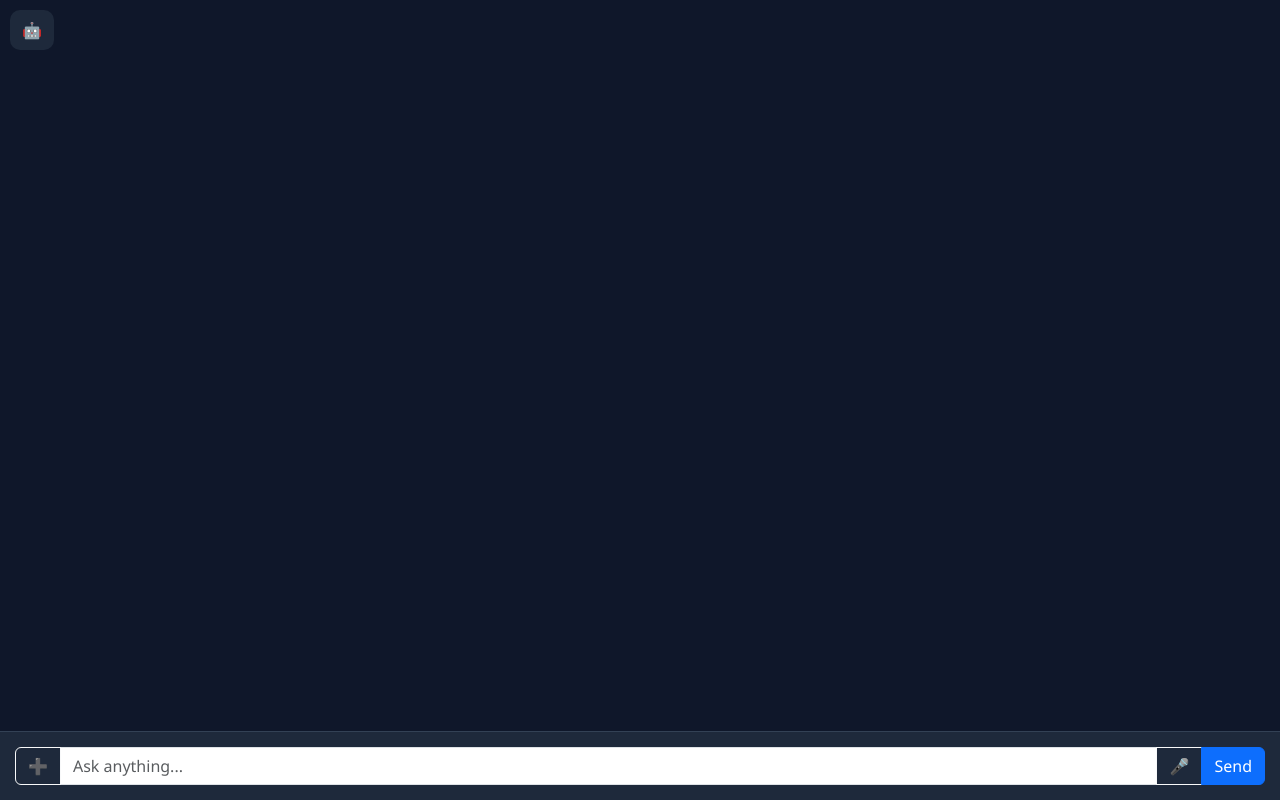
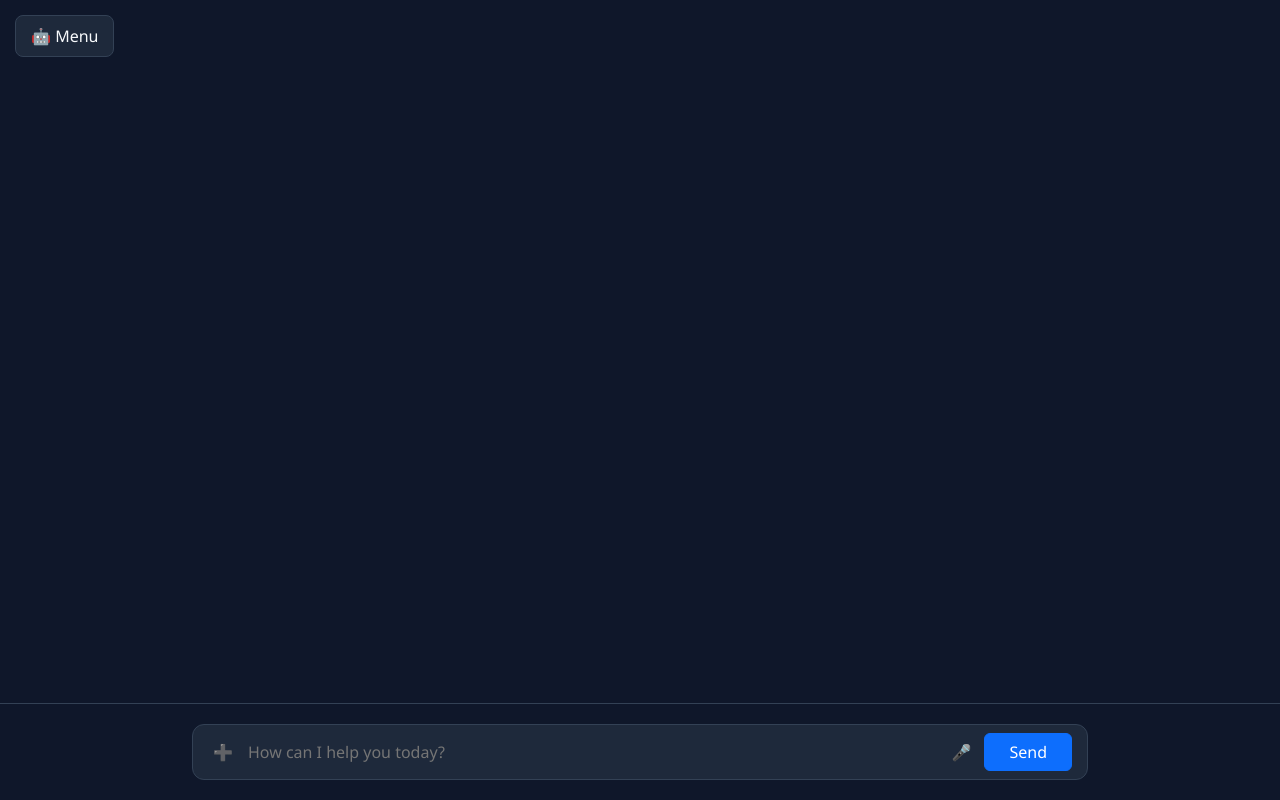
Before and after one commit to charanbunga463-hash/ai-flask-app, a Flask app: template python-saas/templates/dashboard.html in a window 1280 px wide. Run offline with Flask 3, Linux system fonts and the light colour scheme; the template is opened without the code that fills it, so the values that code supplies are empty.

Commit message:
Update dashboard.html

```diff
--- a/python-saas/templates/dashboard.html
+++ b/python-saas/templates/dashboard.html
@@ -3,346 +3,297 @@
 <head>
     <meta charset="UTF-8">
     <meta name="viewport" content="width=device-width, initial-scale=1.0">
-<title>AI Tool</title>
+    <title>Professional AI Interface</title>
 
     <link href="https://cdn.jsdelivr.net/npm/bootstrap@5.3.0/dist/css/bootstrap.min.css" rel="stylesheet">
 
     <style>
-body{
-    background:#0f172a;
-    color:#e2e8f0;
-    font-family:'Segoe UI',sans-serif;
-    margin:0;
+        :root {
+            --sidebar-width: 300px;
+            --transition-speed: 0.3s;
+            --bg-body: #0f172a;
+            --bg-card: #1e293b;
+            --accent-blue: #2563eb;
+            --border-ui: #334155;
         }
 
-/* ICON */
-.main-icon{
-    position:fixed;
-    top:10px;
-    left:10px;
-    background:#1e293b;
-    padding:8px 12px;
-    border-radius:10px;
-    cursor:pointer;
-    z-index:1100;
+        body {
+            background: var(--bg-body);
+            color: #f8fafc;
+            font-family: 'Segoe UI', Roboto, Helvetica, Arial, sans-serif;
+            margin: 0;
+            display: flex;
+            height: 100vh;
+            overflow: hidden;
         }
 
-/* SIDEBAR */
-.sidebar{
-    width:300px;
-    background:#0f172a;
-    border-right:1px solid #334155;
-    height:100vh;
-    position:fixed;
-    left:-300px;
-    transition:0.3s;
-    padding:15px;
-    display:flex;
-    flex-direction:column;
-    z-index:1000;
-}
-.sidebar.open{ left:0; }
-
-.sidebar-content{
-    flex:1;
-    overflow-y:auto;
+        /* --- SIDEBAR --- */
+        .sidebar {
+            width: var(--sidebar-width);
+            background: var(--bg-body);
+            border-right: 1px solid var(--border-ui);
+            height: 100%;
+            position: fixed;
+            left: calc(var(--sidebar-width) * -1);
+            transition: left var(--transition-speed);
+            display: flex;
+            flex-direction: column;
+            z-index: 1050;
+            padding: 1rem;
         }
 
-/* CHAT */
-.chat-area{
-    display:flex;
-    flex-direction:column;
-    height:100vh;
-    margin-left:0;
-    transition:0.3s;
+        .sidebar.open { left: 0; }
+
+        /* --- MAIN CONTENT AREA --- */
+        .main-wrapper {
+            flex: 1;
+            display: flex;
+            flex-direction: column;
+            height: 100%;
+            margin-left: 0;
+            transition: margin-left var(--transition-speed);
+            position: relative;
         }
 
-body.sidebar-open .chat-area{
-    margin-left:300px;
+        body.sidebar-open .main-wrapper { margin-left: var(--sidebar-width); }
+
+        /* --- UI ELEMENTS --- */
+        .menu-trigger {
+            position: absolute;
+            top: 15px;
+            left: 15px;
+            background: var(--bg-card);
+            padding: 8px 15px;
+            border-radius: 8px;
+            cursor: pointer;
+            z-index: 1000;
+            border: 1px solid var(--border-ui);
+            transition: background 0.2s;
+        }
+        .menu-trigger:hover { background: var(--border-ui); }
+
+        .chat-scroll-area {
+            flex: 1;
+            overflow-y: auto;
+            padding: 80px 15% 20px 15%; /* Responsive centering */
         }
 
-.input-area{
-    padding:15px;
-    border-top:1px solid #334155;
-    background:#1e293b;
-    transition:0.3s;
+        /* Message Styling */
+        .user-box {
+            background: var(--accent-blue);
+            padding: 12px 20px;
+            border-radius: 15px 15px 0 15px;
+            margin: 15px 0 15px auto;
+            max-width: 80%;
+            width: fit-content;
+            box-shadow: 0 4px 6px -1px rgba(0, 0, 0, 0.1);
         }
 
-body.sidebar-open .input-area{
-    margin-left:300px;
+        .response-box {
+            background: #020617;
+            padding: 20px;
+            border-radius: 0 15px 15px 15px;
+            margin: 15px 0;
+            border: 1px solid var(--border-ui);
+            max-width: 85%;
         }
 
-/* MESSAGES */
-.messages{
-    flex:1;
-    overflow-y:auto;
-    padding:20px;
+        /* --- INPUT AREA --- */
+        .input-container {
+            padding: 20px 15%;
+            background: var(--bg-body);
+            border-top: 1px solid var(--border-ui);
         }
 
-.user-box{
-    background:#1e40af;
-    padding:10px;
-    border-radius:10px;
-    text-align:right;
-    margin-top:10px;
+        .custom-input-group {
+            background: var(--bg-card);
+            border: 1px solid var(--border-ui);
+            border-radius: 12px;
+            display: flex;
+            align-items: center;
+            padding: 5px 15px;
         }
 
-.response-box{
-    background:#020617;
-    padding:15px;
-    border-radius:10px;
-    margin-top:10px;
-    border:1px solid #334155;
+        .custom-input-group input {
+            background: transparent;
+            border: none;
+            color: white;
+            padding: 10px;
+            flex: 1;
         }
+        .custom-input-group input:focus { outline: none; }
 
-/* SEARCH */
-.search-box{ margin-top:10px; }
+        /* --- SEARCH & HISTORY --- */
+        .history-item {
+            background: var(--bg-card);
+            padding: 10px;
+            border-radius: 8px;
+            margin-bottom: 10px;
+            cursor: pointer;
+            border: 1px solid transparent;
+            display: flex;
+            justify-content: space-between;
+            align-items: center;
+        }
+        .history-item:hover { border-color: var(--accent-blue); }
 
-.history-box{
-    background:#1e293b;
-    padding:10px;
-    border-radius:10px;
-    margin-bottom:8px;
-    cursor:pointer;
-}
-.history-box:hover{ background:#334155; }
+        .highlight { background: #fbbf24; color: #000; padding: 0 2px; border-radius: 2px; }
 
-/* HEADER */
-.sidebar-header{
-    display:flex;
-    justify-content:space-between;
-    align-items:center;
-}
+        .icon-btn { background: none; border: none; color: #94a3b8; cursor: pointer; padding: 5px; }
+        .icon-btn:hover { color: white; }
 
-/* FOOTER */
-.sidebar-footer{
-    border-top:1px solid #334155;
-    padding-top:10px;
-}
-
-/* HIGHLIGHT */
-.highlight{
-    background:yellow;
-    color:black;
-    padding:2px;
-    border-radius:3px;
-}
-
-/* BUTTON */
-.icon-btn{
-    background:none;
-    border:none;
-    color:white;
-    font-size:18px;
-}
     </style>
 </head>
 
-<body>
+<body class="">
 
-<div id="mainIcon" class="main-icon">🤖</div>
+<div id="menuTrigger" class="menu-trigger">🤖 Menu</div>
 
-<!-- SIDEBAR -->
-<div id="sidebar" class="sidebar">
-
-    <div class="sidebar-header">
-        <h5>Chats</h5>
+<nav id="sidebar" class="sidebar">
+    <div class="d-flex justify-content-between align-items-center mb-4">
+        <h5 class="m-0">History</h5>
         <button class="icon-btn" onclick="closeSidebar()">✖</button>
     </div>
 
-    <div class="sidebar-content">
+    <a href="/new_chat" class="btn btn-primary w-100 mb-3">+ New Conversation</a>
 
-        <a href="/new_chat" class="btn btn-primary w-100 mt-2">+ New Chat</a>
+    <input id="searchBox" class="form-control mb-3 bg-dark text-white border-secondary" placeholder="Search chats...">
 
-        <input id="searchBox" class="form-control search-box" placeholder="Search messages...">
-
+    <div class="flex-grow-1 overflow-auto">
         <div id="searchResults"></div>
-
         <div id="chatHistory">
             {% for conv in conversations %}
-            <div class="history-box">
-
-                <a href="/chat/{{ conv[0] }}" style="color:white;text-decoration:none;flex:1;">
+                <div class="history-item">
+                    <a href="/chat/{{ conv[0] }}" class="text-white text-decoration-none text-truncate flex-grow-1">
                         {{ conv[1] }}
                     </a>
-
-                <!-- DELETE -->
-                <form method="POST" action="/delete_chat/{{ conv[0] }}">
+                    <div class="d-flex">
+                        <button class="icon-btn" onclick="enableRename('{{ conv[0] }}')">✏️</button>
+                        <form method="POST" action="/delete_chat/{{ conv[0] }}" class="d-inline">
                             <button class="icon-btn">🗑</button>
                         </form>
-
-                <!-- RENAME -->
-                <button class="icon-btn" onclick="enableRename('{{ conv[0] }}')">✏️</button>
+                    </div>
+                </div>
+                <form method="POST" action="/edit_chat/{{ conv[0] }}">
+                    <input id="rename-{{ conv[0] }}" name="title" class="form-control form-control-sm mb-2" style="display:none;" placeholder="Enter new name...">
+                </form>
+            {% endfor %}
+        </div>
     </div>
 
-            <input id="rename-{{ conv[0] }}"
-                   class="form-control form-control-sm"
-                   style="display:none;"
-                   onkeydown="handleRename(event,'{{ conv[0] }}')">
+    <div class="pt-3 border-top border-secondary">
+        <a href="/logout" class="btn btn-outline-danger w-100">Logout</a>
+    </div>
+</nav>
+
+<div class="main-wrapper">
+    <div id="chatBox" class="chat-scroll-area">
+        {% for msg in chat %}
+            <div class="user-box">{{ msg.user }}</div>
+
+            <div class="response-box">
+                {% if msg.type == "text" %}
+                    {{ msg.bot | safe }}
+                {% elif msg.type == "image" %}
+                    <div class="text-center">
+                        <img src="{{ msg.image }}" class="img-fluid rounded border border-secondary">
+                    </div>
+                {% endif %}
+            </div>
         {% endfor %}
     </div>
 
+    <div class="input-container">
+        <form method="POST" action="/tool" enctype="multipart/form-data">
+            <div class="custom-input-group">
+                <button type="button" class="icon-btn">➕</button>
+                <input id="chatInput" name="input" placeholder="How can I help you today?" autocomplete="off">
+                <button type="button" id="micBtn" class="icon-btn me-2">🎤</button>
+                <button type="submit" class="btn btn-primary px-4">Send</button>
             </div>
-
-    <div class="sidebar-footer">
-        <a href="/logout" class="btn btn-outline-danger w-100">Logout</a>
-    </div>
-
-</div>
-
-<!-- CHAT -->
-<div class="chat-area">
-
-<div id="chatBox" class="messages">
-
-{% for msg in chat %}
-
-<div class="user-box">{{ msg.user }}</div>
-
-{% if msg.type == "text" %}
-<div class="response-box">
-    {{ msg.bot | safe }}
-</div>
-{% endif %}
-
-{% if msg.type == "image" %}
-<div class="response-box text-center">
-    <img src="{{ msg.image }}" style="max-width:100%;">
-</div>
-{% endif %}
-
-{% endfor %}
-
-</div>
-
-<!-- INPUT -->
-<div class="input-area">
-<form method="POST" action="/tool" enctype="multipart/form-data">
-
-<div class="input-group">
-
-<button type="button" class="btn btn-outline-light">➕</button>
-
-<input class="form-control" id="chatInput" name="input" placeholder="Ask anything...">
-
-<!-- MIC -->
-<button type="button" id="micBtn" class="btn btn-outline-light">🎤</button>
-
-<button class="btn btn-primary">Send</button>
-
-</div>
-
         </form>
     </div>
-
 </div>
 
 <script>
+const sidebar = document.getElementById("sidebar");
+const menuTrigger = document.getElementById("menuTrigger");
+const chatBox = document.getElementById("chatBox");
 
-const sidebar=document.getElementById("sidebar");
-
-/* OPEN SIDEBAR */
-document.getElementById("mainIcon").onclick=()=>{
+/* TOGGLE LOGIC */
+menuTrigger.onclick = () => {
     sidebar.classList.add("open");
     document.body.classList.add("sidebar-open");
 };
 
-/* CLOSE SIDEBAR */
-function closeSidebar(){
+function closeSidebar() {
     sidebar.classList.remove("open");
     document.body.classList.remove("sidebar-open");
 }
 
-/* SEARCH SAFE FIX */
-searchBox.oninput=async ()=>{
-    let q=searchBox.value.trim();
+/* AUTO-SCROLL TO BOTTOM */
+window.onload = () => {
+    chatBox.scrollTop = chatBox.scrollHeight;
+};
 
-    if(q.length<2){
-        searchResults.innerHTML="";
-        chatHistory.style.display="block";
+/* SEARCH */
+searchBox.oninput = async () => {
+    let q = searchBox.value.trim();
+    if(q.length < 2) {
+        searchResults.innerHTML = "";
+        chatHistory.style.display = "block";
+        return;
+    }
+    chatHistory.style.display = "none";
+
+    let res = await fetch(`/search?q=${encodeURIComponent(q)}`);
+    let data = await res.json();
+    let html = "";
+
+    data.results.forEach(r => {
+        let text = r.snippet.replace(new RegExp(`(${q})`,"gi"), `<span class="highlight">$1</span>`);
+        html += `<div class="history-item" onclick="location.href='/chat/${r.conv_id}?msg=${r.msg_id}&q=${encodeURIComponent(q)}'">${text}</div>`;
+    });
+    searchResults.innerHTML = html;
+};
+
+/* RENAME */
+function enableRename(id) {
+    const el = document.getElementById("rename-" + id);
+    el.style.display = el.style.display === "none" ? "block" : "none";
+    el.focus();
+}
+
+/* VOICE */
+let isListening = false;
+const micBtn = document.getElementById("micBtn");
+
+micBtn.onclick = () => {
+    const SpeechRecognition = window.SpeechRecognition || window.webkitSpeechRecognition;
+    if (!SpeechRecognition) {
+        alert("Voice not supported");
         return;
     }
 
-    chatHistory.style.display="none";
-
-    let res=await fetch(`/search?q=${encodeURIComponent(q)}`);
-    let data=await res.json();
-
-    let html="";
-
-    data.results.forEach(r=>{
-        let text=r.snippet.replace(
-            new RegExp(`(${q})`,"gi"),
-            `<span class="highlight">$1</span>`
-        );
-
-        html+=`
-        <div class="history-box"
-             onclick='openChat(${r.conv_id},${r.msg_id},${JSON.stringify(q)})'>
-            ${text}
-        </div>`;
-    });
-
-    searchResults.innerHTML=html;
-};
-
-function openChat(c,m,q){
-    window.location.href=`/chat/${c}?msg=${m}&q=${encodeURIComponent(q)}`;
-}
-
-/* RENAME */
-function enableRename(id){
-    document.getElementById("rename-"+id).style.display="block";
-}
-
-function handleRename(e,id){
-    if(e.key==="Enter"){
-        let val=e.target.value;
-
-        let form=document.createElement("form");
-        form.method="POST";
-        form.action="/edit_chat/"+id;
-
-        let i=document.createElement("input");
-        i.name="title";
-        i.value=val;
-
-        form.appendChild(i);
-        document.body.appendChild(form);
-        form.submit();
-    }
-}
-
-/* MIC FIXED */
-let recognition;
-let isListening=false;
-const micBtn=document.getElementById("micBtn");
-
-micBtn.onclick=()=>{
-    if(!('webkitSpeechRecognition' in window)){
-        alert("Not supported");
-        return;
-    }
-
-    if(isListening){
+    const recognition = new SpeechRecognition();
+    if(isListening) {
         recognition.stop();
         return;
     }
 
-    recognition=new webkitSpeechRecognition();
     recognition.start();
+    isListening = true;
+    micBtn.style.color = "red";
 
-    isListening=true;
-
-    recognition.onresult=(e)=>{
-        chatInput.value=e.results[0][0].transcript;
+    recognition.onresult = (e) => {
+        document.getElementById("chatInput").value = e.results[0][0].transcript;
     };
 
-    recognition.onend=()=>{
-        isListening=false;
+    recognition.onend = () => {
+        isListening = false;
+        micBtn.style.color = "#94a3b8";
     };
 };
-
 </script>
 
 </body>
```
Lines whose indentation alone changed are shown as unchanged.
